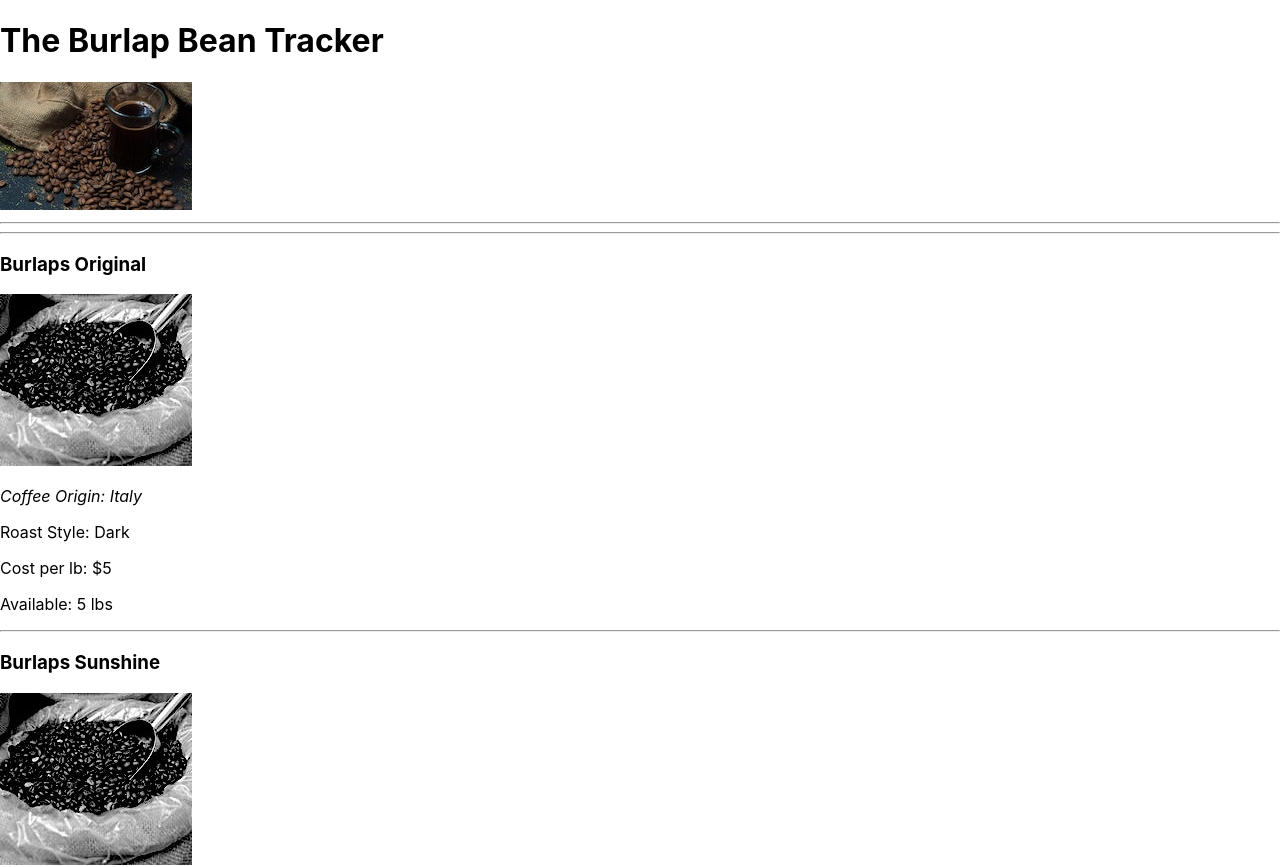
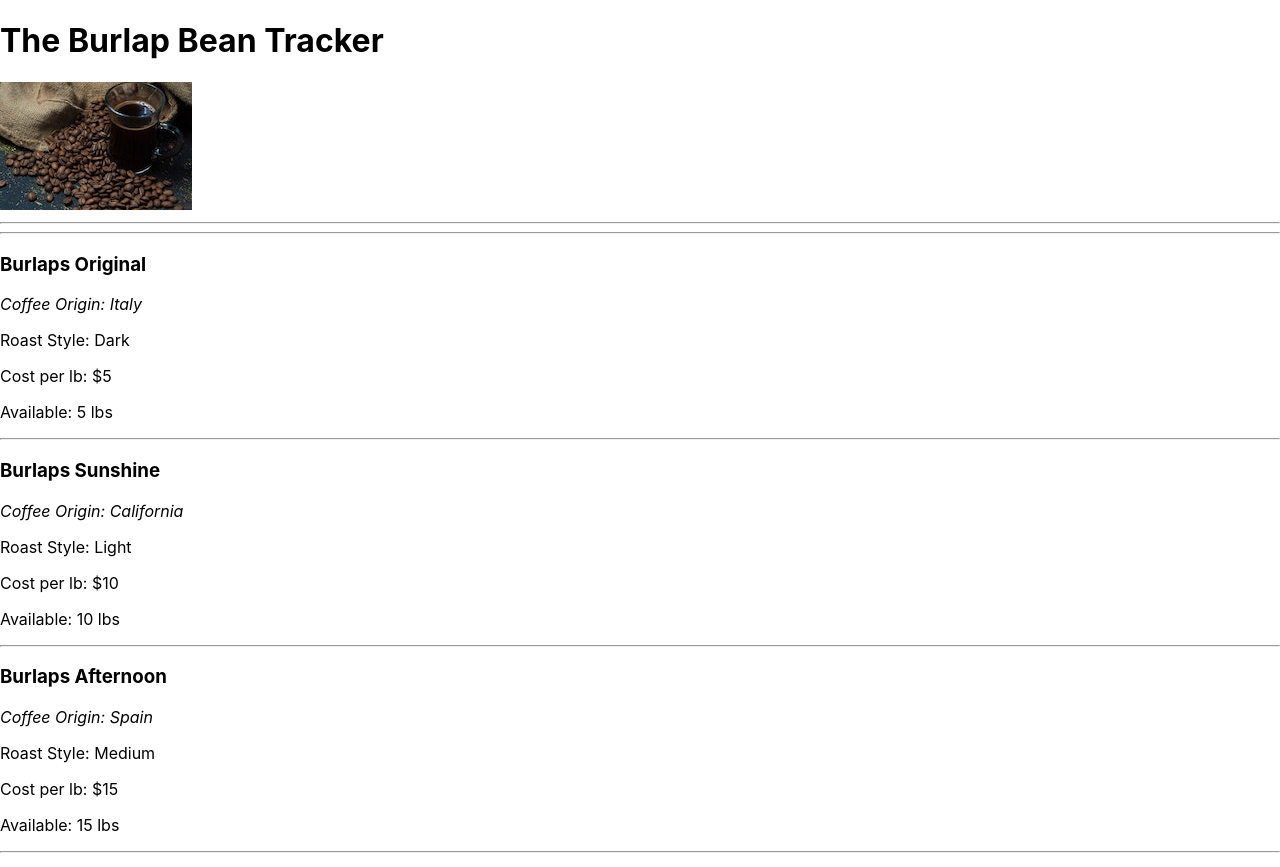
Before and after one commit to eusebiedev/Inventory-Tracker, a React (Create React App) app: page / in a window 1280 px wide. Shown: the top 867 px of the page. Built offline with nearby package versions, Linux system fonts and the light colour scheme.

Commit message:
remove broken images

```diff
--- a/src/components/Coffee.js
+++ b/src/components/Coffee.js
@@ -5,7 +5,7 @@ function Coffee(props){
   return(
     <React.Fragment>
       <div onClick={() => props.whenCoffeeClicked(props.id)}>
-        <h3>{props.name}</h3><img src={props.image} alt="coffee" />
+        <h3>{props.name}</h3>
         <p><em>Coffee Origin: {props.origin}</em></p>
         <p>Roast Style: {props.roast}</p>
         <p>Cost per lb: ${props.price}</p>
@@ -22,10 +22,8 @@ Coffee.propTypes = {
   roast: PropTypes.string.isRequired,
   price: PropTypes.number.isRequired,
   available: PropTypes.number.isRequired,
-  image: PropTypes.string.isRequired,
   id: PropTypes.string,
   whenCoffeeClicked: PropTypes.func
-
 };
 
 export default Coffee;
--- a/src/components/CoffeeControl.js
+++ b/src/components/CoffeeControl.js
@@ -4,7 +4,6 @@ import CoffeeList from './CoffeeList';
 import EditCoffeeForm from './EditCoffeeForm';
 import NewCoffeeForm from './NewCoffeeForm';
 import { v4 } from 'uuid';
-import coffee1 from './../img/coffee1.jpg';
 
 class CoffeeControl extends React.Component {
 
@@ -21,7 +20,6 @@ class CoffeeControl extends React.Component {
           roast: "Dark",
           price: 5,
           available: 5,
-          image: coffee1,
           id: v4()
         },
         {
@@ -30,7 +28,6 @@ class CoffeeControl extends React.Component {
           roast: "Light",
           price: 10,
           available: 10,
-          image: coffee1,
           id: v4()
         },
         {
@@ -39,7 +36,6 @@ class CoffeeControl extends React.Component {
           roast: "Medium",
           price: 15,
           available: 15,
-          image: coffee1,
           id: v4()
         },
         {
@@ -48,7 +44,6 @@ class CoffeeControl extends React.Component {
           roast: "Dark",
           price: 20,
           available: 130,
-          image: coffee1,
           id: v4()
         },
         {
@@ -57,7 +52,6 @@ class CoffeeControl extends React.Component {
           roast: "Techno",
           price: 25,
           available: 130,
-          image: coffee1,
           id: v4()
         },
       ]
--- a/src/components/CoffeeDetail.js
+++ b/src/components/CoffeeDetail.js
@@ -6,7 +6,7 @@ function CoffeeDetail(props){
 
   return (
     <React.Fragment>
-      <h1>The Beans Details</h1><img src={coffee.image} alt="coffee" />
+      <h1>The Beans Details</h1>
       <h3>{coffee.name}</h3>
       <p>Origin: {coffee.origin}</p>
       <p>Roast Style: {coffee.roast}</p>
--- a/src/components/CoffeeList.js
+++ b/src/components/CoffeeList.js
@@ -14,7 +14,6 @@ function CoffeeList(props){
           roast={coffee.roast}
           price={coffee.price}
           available={coffee.available}
-          image={coffee.image}
           id={coffee.id}
           key={coffee.id}/>
         )}
```
Also changed, not shown: src/img/coffee1.jpg (deleted).
